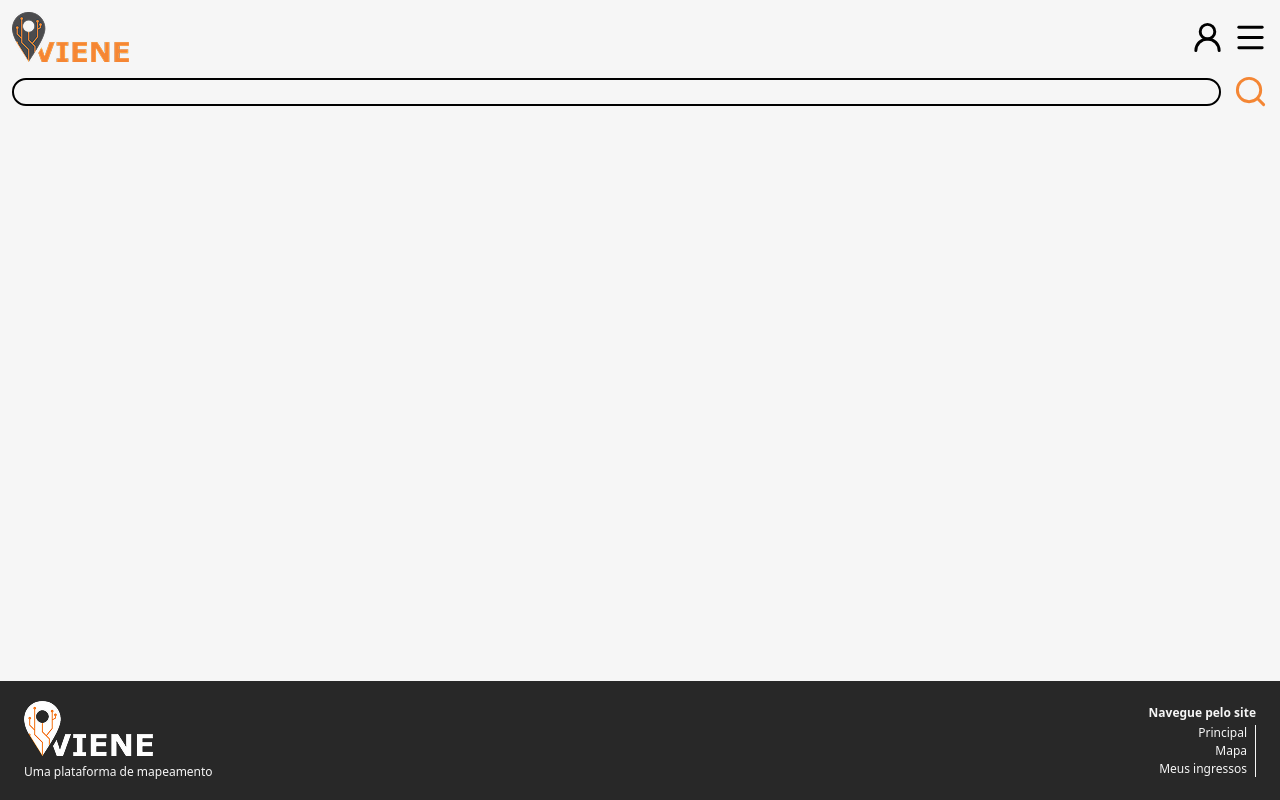
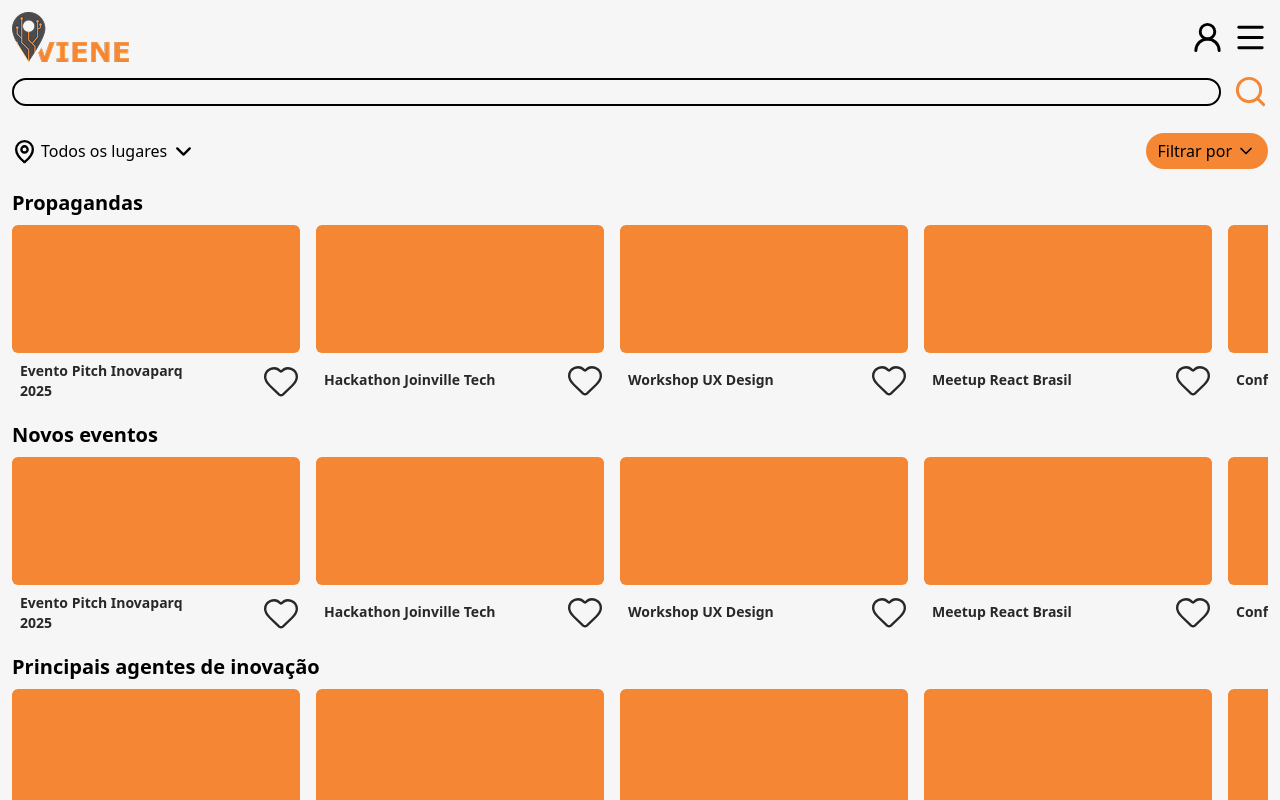
Before and after one commit to ilorenco/Viene, a React (Vite) app in the folder frontend/: page / in a window 1280 px wide. Shown: the top 800 px of the page. Built offline with nearby package versions, Linux system fonts and the light colour scheme.

Commit message:
feat: monta página inicial com filtros e carrosséis

```diff
--- a/frontend/src/pages/Home.jsx
+++ b/frontend/src/pages/Home.jsx
@@ -1,3 +1,31 @@
+import { ChevronDown, MapPin } from 'lucide-react'
+
+import { EventCarousel } from '../components/events/EventCarousel'
+import { mockEvents } from '../mocks/events'
+
 export function Home() {
-    return <h1>{''}</h1>
+    return (
+        <div className="flex flex-col gap-5 p-3">
+            <header className="flex items-center justify-between">
+                {/* Esboço inicial apenas para design da tela, transformar isso aqui em um select depois */}
+                <button type="button" className="flex items-center gap-1 leading-none">
+                    <MapPin size={25} strokeWidth={2.25} />
+                    <span>Todos os lugares</span>
+                    <ChevronDown size={25} strokeWidth={2.25} />
+                </button>
+
+                <button
+                    type="button"
+                    className="bg-primary flex items-center gap-1 rounded-full px-3 py-2 leading-none"
+                >
+                    <span>Filtrar por</span>
+                    <ChevronDown size={20} />
+                </button>
+            </header>
+
+            <EventCarousel title="Propagandas" events={mockEvents} />
+            <EventCarousel title="Novos eventos" events={mockEvents} />
+            <EventCarousel title="Principais agentes de inovação" events={mockEvents} />
+        </div>
+    )
 }
```
